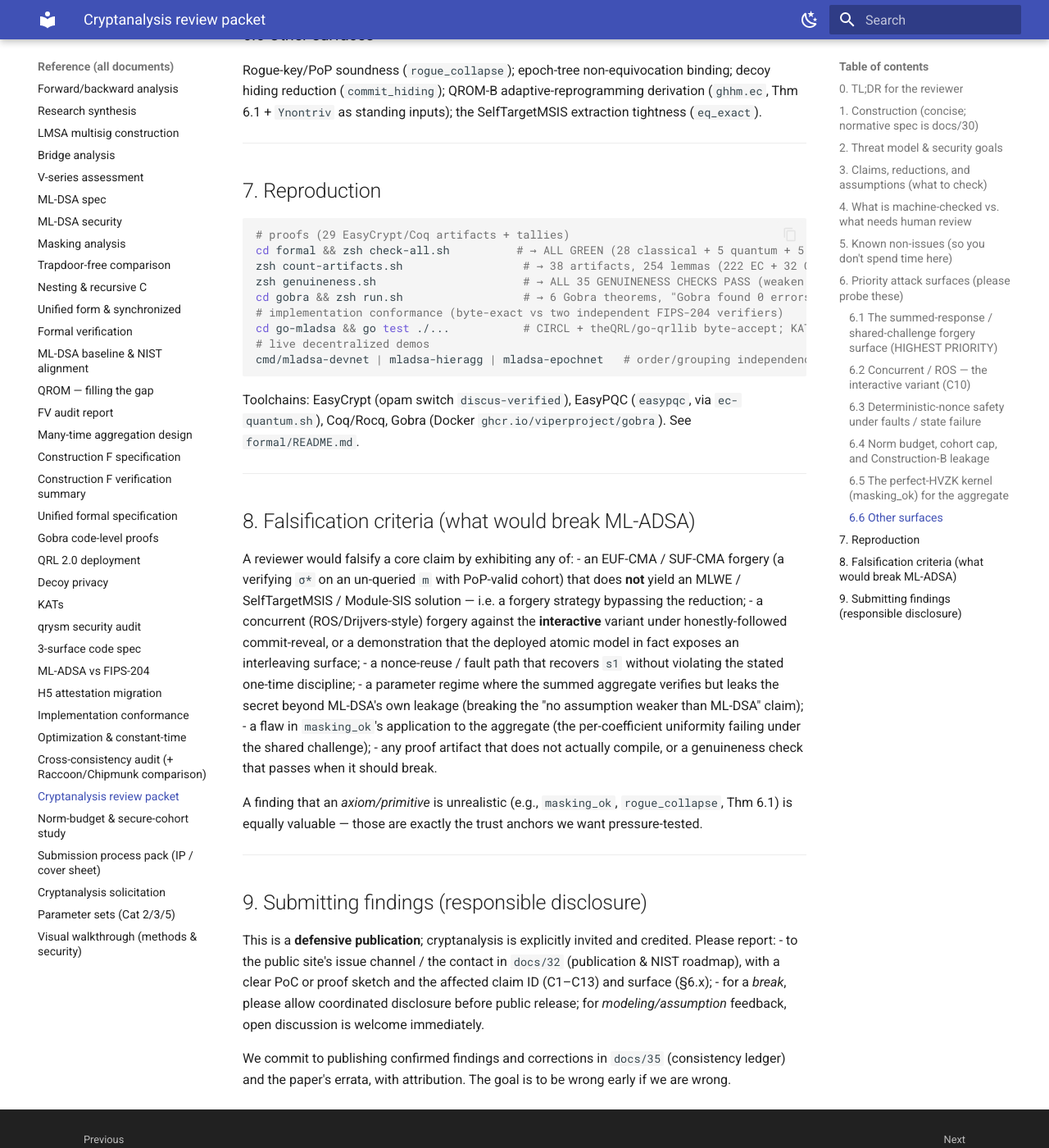
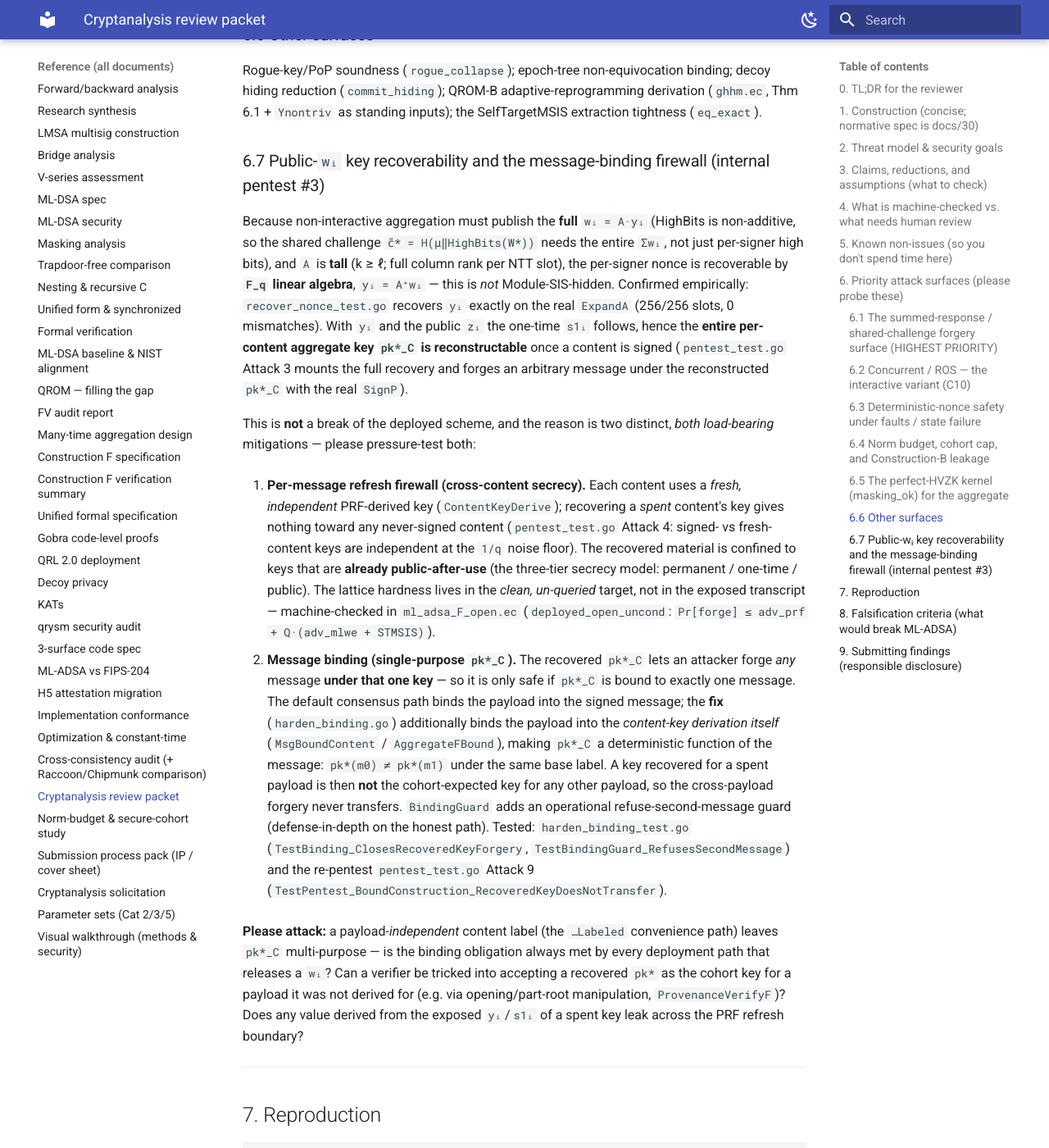
Before and after one commit to pq-cybarg/ml-adsa-site, an MkDocs documentation site: the page built from docs/reference/36-cryptanalysis-review-packet.md, in a window 1280 px wide and 1400 px high, scrolled down 6664 px. Shown: the whole window at 82% size. Built offline with MkDocs 1.6.1 and Material for MkDocs 9.7.7, drawn with Linux system fonts in a browser that asks for light colours; some of the changed text lies outside the part shown.

Commit message:
docs(36): public-w recoverability + message-binding firewall (pentest #3)
Add section 6.7 (full w_i allows F_q-linear recovery of y_i and the spent per-content key;
harmless under the per-content PRF refresh firewall + message binding that makes pk*_C
single-purpose) and a section 8 falsification criterion (a recovered-key forgery that
transfers across messages despite binding). Mirrors the main repo's docs/36.

```diff
--- a/docs/reference/36-cryptanalysis-review-packet.md
+++ b/docs/reference/36-cryptanalysis-review-packet.md
@@ -209,6 +209,44 @@ Rogue-key/PoP soundness (`rogue_collapse`); epoch-tree non-equivocation binding;
 (`commit_hiding`); QROM-B adaptive-reprogramming derivation (`ghhm.ec`, Thm 6.1 + `Ynontriv` as standing
 inputs); the SelfTargetMSIS extraction tightness (`eq_exact`).
 
+### 6.7 Public-`wᵢ` key recoverability and the message-binding firewall (internal pentest #3)
+Because non-interactive aggregation must publish the **full** `wᵢ = A·yᵢ` (HighBits is non-additive, so the
+shared challenge `c̃* = H(μ‖HighBits(W*))` needs the entire `Σwᵢ`, not just per-signer high bits), and `A` is
+**tall** (k ≥ ℓ; full column rank per NTT slot), the per-signer nonce is recoverable by **`F_q` linear
+algebra**, `yᵢ = A⁺wᵢ` — this is *not* Module-SIS-hidden. Confirmed empirically: `recover_nonce_test.go`
+recovers `yᵢ` exactly on the real `ExpandA` (256/256 slots, 0 mismatches). With `yᵢ` and the public `zᵢ` the
+one-time `s1ᵢ` follows, hence the **entire per-content aggregate key `pk*_C` is reconstructable** once a
+content is signed (`pentest_test.go` Attack 3 mounts the full recovery and forges an arbitrary message under
+the reconstructed `pk*_C` with the real `SignP`).
+
+This is **not** a break of the deployed scheme, and the reason is two distinct, *both load-bearing*
+mitigations — please pressure-test both:
+
+1. **Per-message refresh firewall (cross-content secrecy).** Each content uses a *fresh, independent*
+   PRF-derived key (`ContentKeyDerive`); recovering a *spent* content's key gives nothing toward any
+   never-signed content (`pentest_test.go` Attack 4: signed- vs fresh-content keys are independent at the
+   `1/q` noise floor). The recovered material is confined to keys that are **already public-after-use**
+   (the three-tier secrecy model: permanent / one-time / public). The lattice hardness lives in the *clean,
+   un-queried* target, not in the exposed transcript — machine-checked in `ml_adsa_F_open.ec`
+   (`deployed_open_uncond`: `Pr[forge] ≤ adv_prf + Q·(adv_mlwe + STMSIS)`).
+
+2. **Message binding (single-purpose `pk*_C`).** The recovered `pk*_C` lets an attacker forge *any* message
+   **under that one key** — so it is only safe if `pk*_C` is bound to exactly one message. The default
+   consensus path binds the payload into the signed message; the **fix** (`harden_binding.go`) additionally
+   binds the payload into the *content-key derivation itself* (`MsgBoundContent` / `AggregateFBound`), making
+   `pk*_C` a deterministic function of the message: `pk*(m0) ≠ pk*(m1)` under the same base label. A key
+   recovered for a spent payload is then **not** the cohort-expected key for any other payload, so the
+   cross-payload forgery never transfers. `BindingGuard` adds an operational refuse-second-message guard
+   (defense-in-depth on the honest path). Tested: `harden_binding_test.go`
+   (`TestBinding_ClosesRecoveredKeyForgery`, `TestBindingGuard_RefusesSecondMessage`) and the re-pentest
+   `pentest_test.go` Attack 9 (`TestPentest_BoundConstruction_RecoveredKeyDoesNotTransfer`).
+
+   **Please attack:** a payload-*independent* content label (the `…Labeled` convenience path) leaves `pk*_C`
+   multi-purpose — is the binding obligation always met by every deployment path that releases a `wᵢ`? Can a
+   verifier be tricked into accepting a recovered `pk*` as the cohort key for a payload it was not derived
+   for (e.g. via opening/part-root manipulation, `ProvenanceVerifyF`)? Does any value derived from the
+   exposed `yᵢ`/`s1ᵢ` of a spent key leak across the PRF refresh boundary?
+
 ---
 
 ## 7. Reproduction
@@ -237,6 +275,9 @@ A reviewer would falsify a core claim by exhibiting any of:
 - a concurrent (ROS/Drijvers-style) forgery against the **interactive** variant under honestly-followed
   commit-reveal, or a demonstration that the deployed atomic model in fact exposes an interleaving surface;
 - a nonce-reuse / fault path that recovers `s1` without violating the stated one-time discipline;
+- a recovered-key (public-`wᵢ`) forgery that **transfers across messages** despite the message binding of
+  §6.7 — i.e. a `pk*_C` reconstructed for one signed payload that a verifier accepts as the cohort key for a
+  *different* payload (or any leakage that crosses the per-content PRF refresh boundary);
 - a parameter regime where the summed aggregate verifies but leaks the secret beyond ML-DSA's own leakage
   (breaking the "no assumption weaker than ML-DSA" claim);
 - a flaw in `masking_ok`'s application to the aggregate (the per-coefficient uniformity failing under the
```
